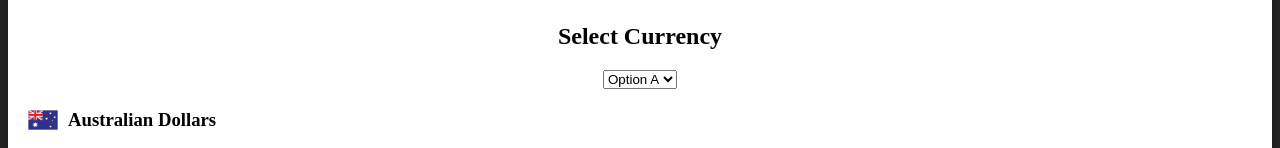
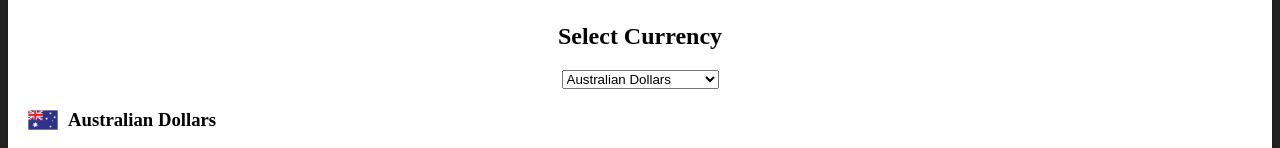
Before and after one commit to immanoj16/Currency-Convertor, a React app: page / in a window 1280 px wide. Shown: the part 277-425 px from the top of the page. Built offline with nearby package versions, Linux system fonts and the light colour scheme.

Commit message:
Remove the hard code for rendering in drop down list

```diff
--- a/src/js/App.js
+++ b/src/js/App.js
@@ -18,8 +18,8 @@ class App extends React.Component {
     }
   }
 
-  onSelectCurrency () {
-      console.log("select currency");
+  onSelectCurrency (code) {
+      console.log("select currency" + code);
   }
 
   render(){
--- a/src/js/components/SelectCurrency.js
+++ b/src/js/components/SelectCurrency.js
@@ -2,10 +2,15 @@ import React from 'react';
 import PropTypes from 'prop-types';
 
 const SelectCurrency = (props) => {
+    const {currencies, onSelectCurrency} = props;
     return (
-        <select>
-          <option value="A">Option A</option>
-          <option value="B">Option B</option>
+        <select onChange={(e) => onSelectCurrency(e.target.value)}>
+            {
+                currencies.map(currency => {
+                    const {code, name} = currency;
+                    return <option key={code} value={code}>{name}</option>
+                })
+            }
         </select>
     )
 }
```
Also changed, not shown: src/js/data/Data.js (line endings or trailing spaces).
